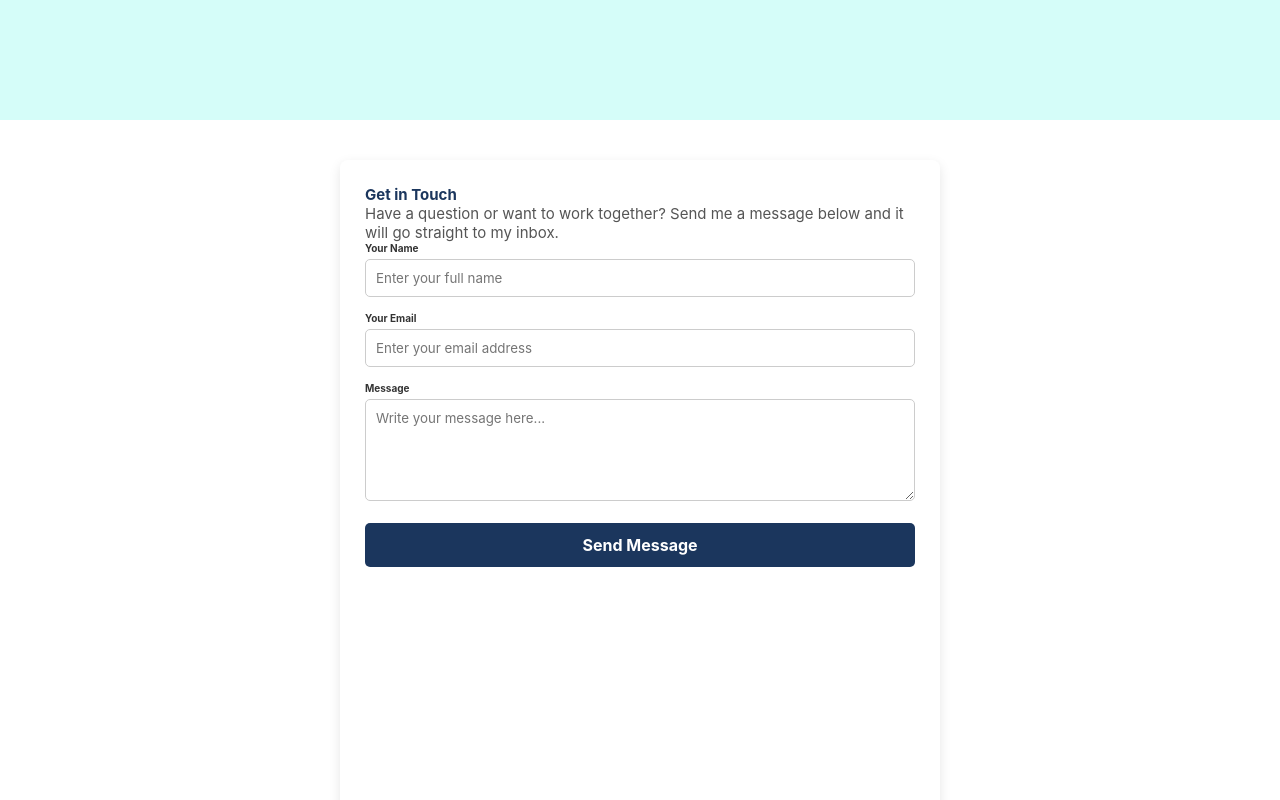
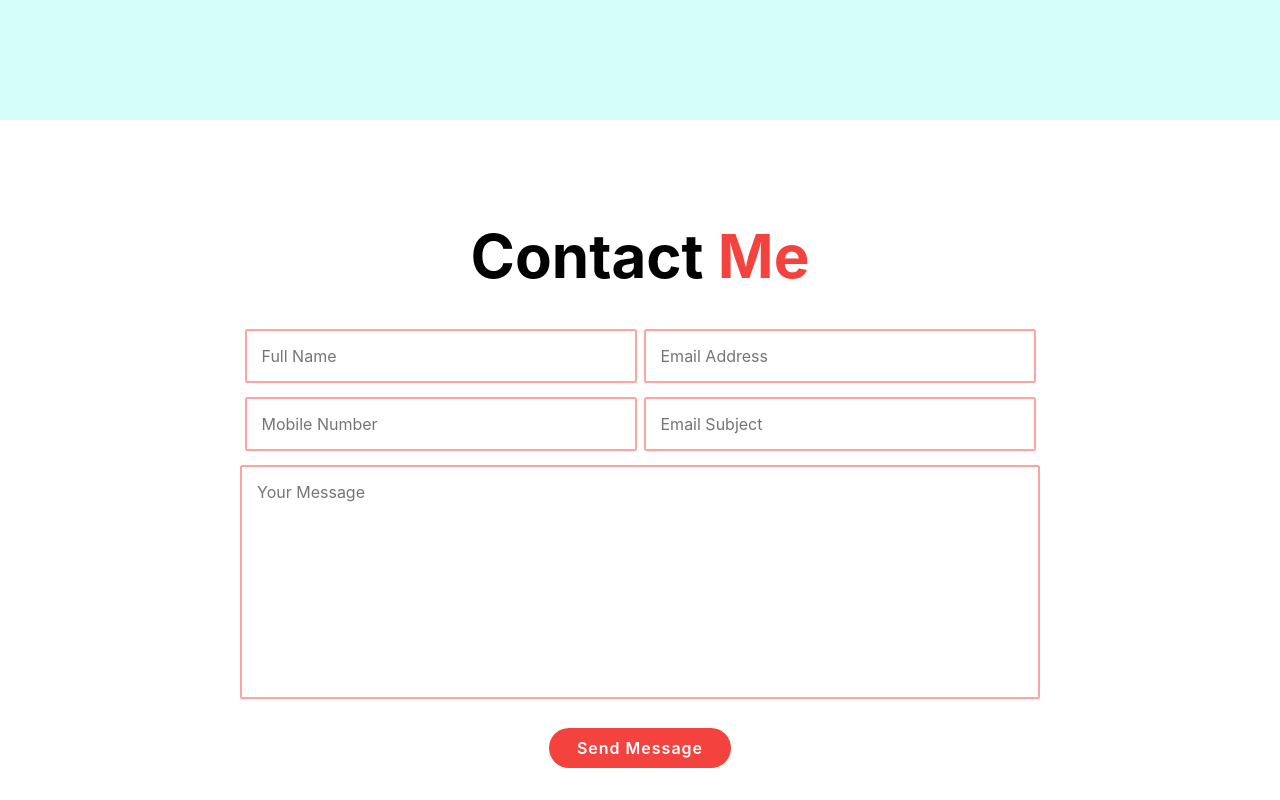
Before and after one commit to gatbelduop/Info, a plain HTML site: page index.html in a window 1280 px wide. Shown: the part 3080-3880 px from the top of the page. Drawn offline with nearby package versions, Linux system fonts and the light colour scheme.

Commit message:
Fix HTML structure and clean up code
Signed-off-by: GATBEL DUOP CHOL <gatbelduopchol@gmail.com>

```diff
--- a/index.html
+++ b/index.html
@@ -195,45 +195,32 @@
     </section>
 
     <!--------------Contact Section Code----------->
-    <section id="contact" style="max-width: 600px; margin: 40px auto; padding: 25px; font-family: Arial, sans-serif; background: #ffffff; border-radius: 8px; box-shadow: 0 4px 12px rgba(0,0,0,0.1);">
-  <h2 style="margin-top: 0; color: #1B365D;">Get in Touch</h2>
-  <p style="color: #555; font-size: 15px;">Have a question or want to work together? Send me a message below and it will go straight to my inbox.</p>
+<section class="contact" id="contact">
+    <h2 class="heading">Contact <span>Me</span></h2>
 
     <form action="https://web3forms.com" method="POST">
-    <!-- Paste your Web3Forms Access Key below -->
-    <input type="hidden" name="access_key" value="6eab1635-9f41-4371-b7c5-56da2859ad76">
-
-    <!-- Custom Email Subject & Sender Name -->
+        <!-- Replace PASTE_YOUR_ACCESS_KEY_HERE with your key from web3forms.com -->
+        <input type="hidden" name="access_key" value="PASTE_YOUR_ACCESS_KEY_HERE">
         <input type="hidden" name="subject" value="New Message from Your GitHub Portfolio">
         <input type="hidden" name="from_name" value="Portfolio Contact Form">
-
-    <!-- Anti-spam honeypot field -->
         <input type="checkbox" name="botcheck" style="display: none;">
 
-    <div style="margin-bottom: 15px;">
-      <label for="name" style="display: block; margin-bottom: 5px; font-weight: bold; color: #333;">Your Name</label>
-      <input type="text" id="name" name="name" placeholder="Enter your full name" required
-        style="width: 100%; padding: 10px; border: 1px solid #ccc; border-radius: 5px; box-sizing: border-box;">
+        <div class="input-box">
+            <input type="text" name="name" placeholder="Full Name" required>
+            <input type="email" name="email" placeholder="Email Address" required>
         </div>
 
-    <div style="margin-bottom: 15px;">
-      <label for="email" style="display: block; margin-bottom: 5px; font-weight: bold; color: #333;">Your Email</label>
-      <input type="email" id="email" name="email" placeholder="Enter your email address" required
-        style="width: 100%; padding: 10px; border: 1px solid #ccc; border-radius: 5px; box-sizing: border-box;">
+        <div class="input-box">
+            <input type="tel" name="phone" placeholder="Mobile Number">
+            <input type="text" name="email_subject" placeholder="Email Subject" required>
         </div>
 
-    <div style="margin-bottom: 20px;">
-      <label for="message" style="display: block; margin-bottom: 5px; font-weight: bold; color: #333;">Message</label>
-      <textarea id="message" name="message" rows="5" placeholder="Write your message here..." required
-        style="width: 100%; padding: 10px; border: 1px solid #ccc; border-radius: 5px; box-sizing: border-box;"></textarea>
-    </div>
+        <textarea name="message" cols="30" rows="10" placeholder="Your Message" required></textarea>
 
-    <button type="submit"
-      style="background-color: #1B365D; color: #ffffff; padding: 12px 24px; border: none; border-radius: 5px; font-size: 16px; font-weight: bold; cursor: pointer; width: 100%;">
-      Send Message
-    </button>
+        <input type="submit" value="Send Message" class="btn">
     </form>
 </section>
+
 
 
     <!--------------Footer Section Code----------->
```
Lines whose indentation alone changed are shown as unchanged.
